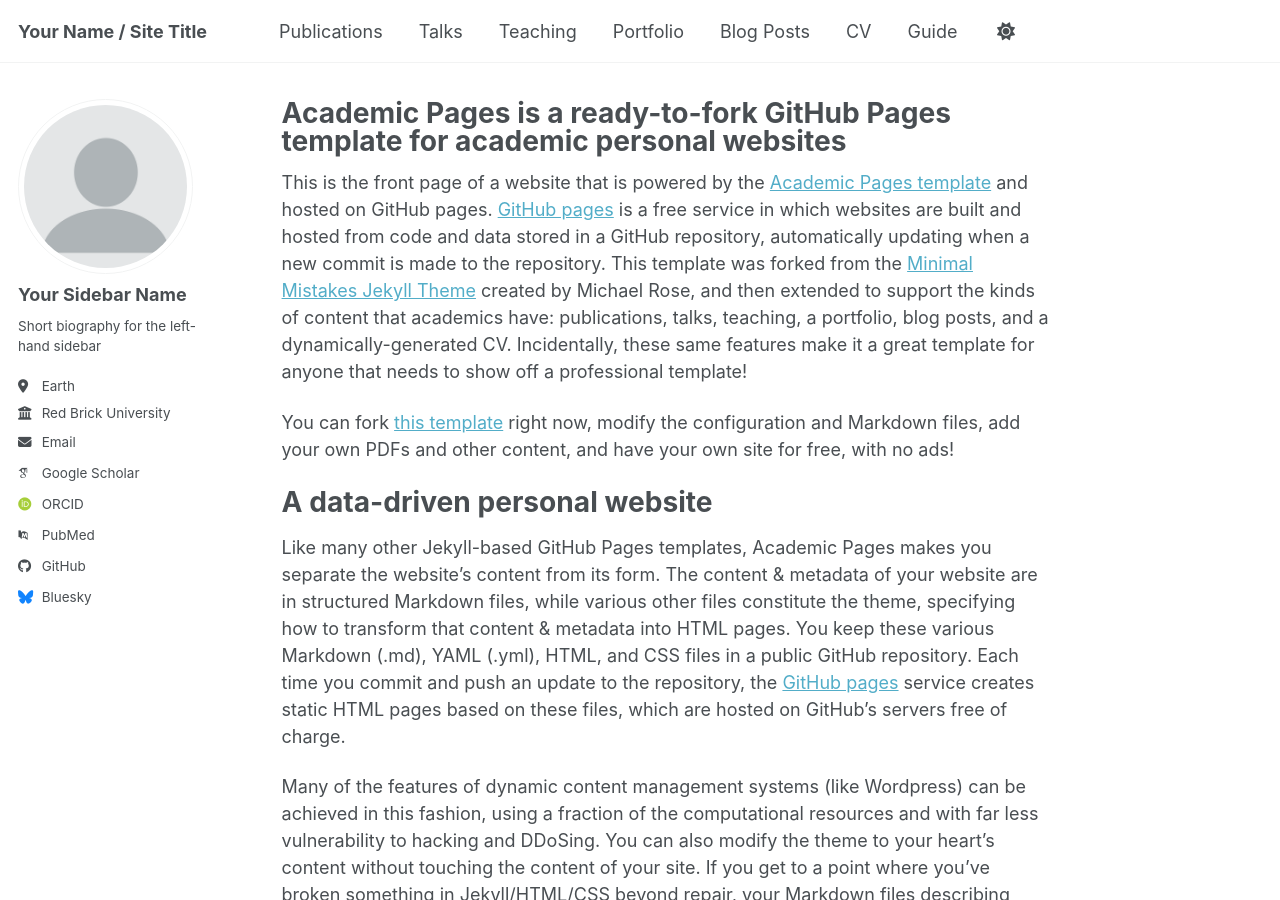
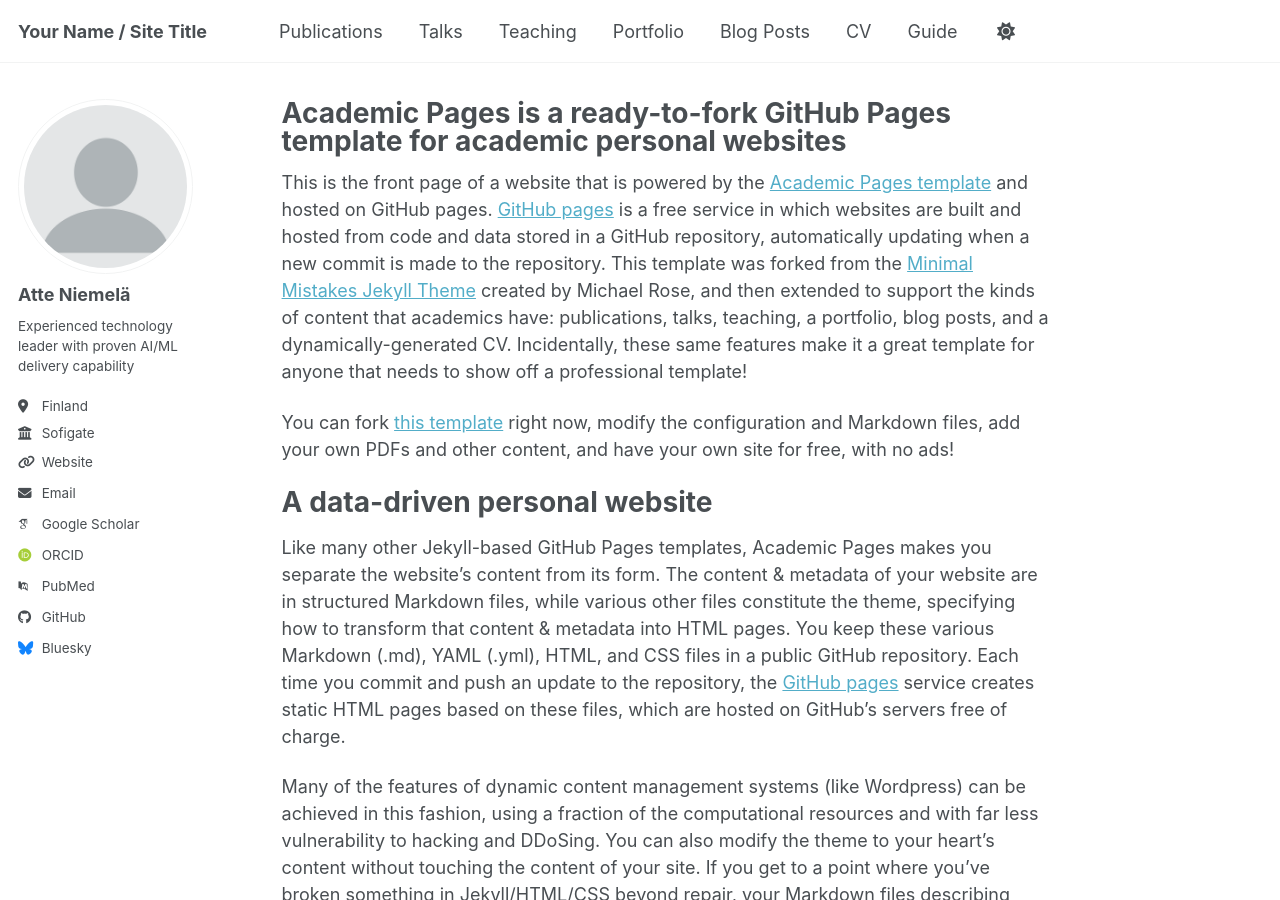
Before and after one commit to atteniem/atteniem.github.io, a Jekyll site: the page built from _pages/about.md, in a window 1280 px wide and 900 px high. Built offline with Jekyll 4.4.1, drawn with Linux system fonts in a browser that asks for light colours; some web fonts are replaced; a script bundle is joined from its source files by our own code; library files that are not in the unit come from our copies.

Commit message:
Update _config.yml

```diff
--- a/_config.yml
+++ b/_config.yml
@@ -24,13 +24,13 @@
 author:
   # Biographic information
   avatar           : "profile.png"
-  name             : "Your Sidebar Name"
+  name             : "Atte Niemelä"
   pronouns         : # example: "she/her"
-  bio              : "Short biography for the left-hand sidebar"
-  location         : "Earth"
-  employer         : "Red Brick University"
-  uri              : # URL
-  email            : "none@example.org"
+  bio              : "Experienced technology leader with proven AI/ML delivery capability"
+  location         : "Finland"
+  employer         : "Sofigate"
+  uri              : "jalkiviisas.fi"
+  email            : "atte.niemela@gmail.com"
 
   # Academic websites
   academia         : # URL
```
